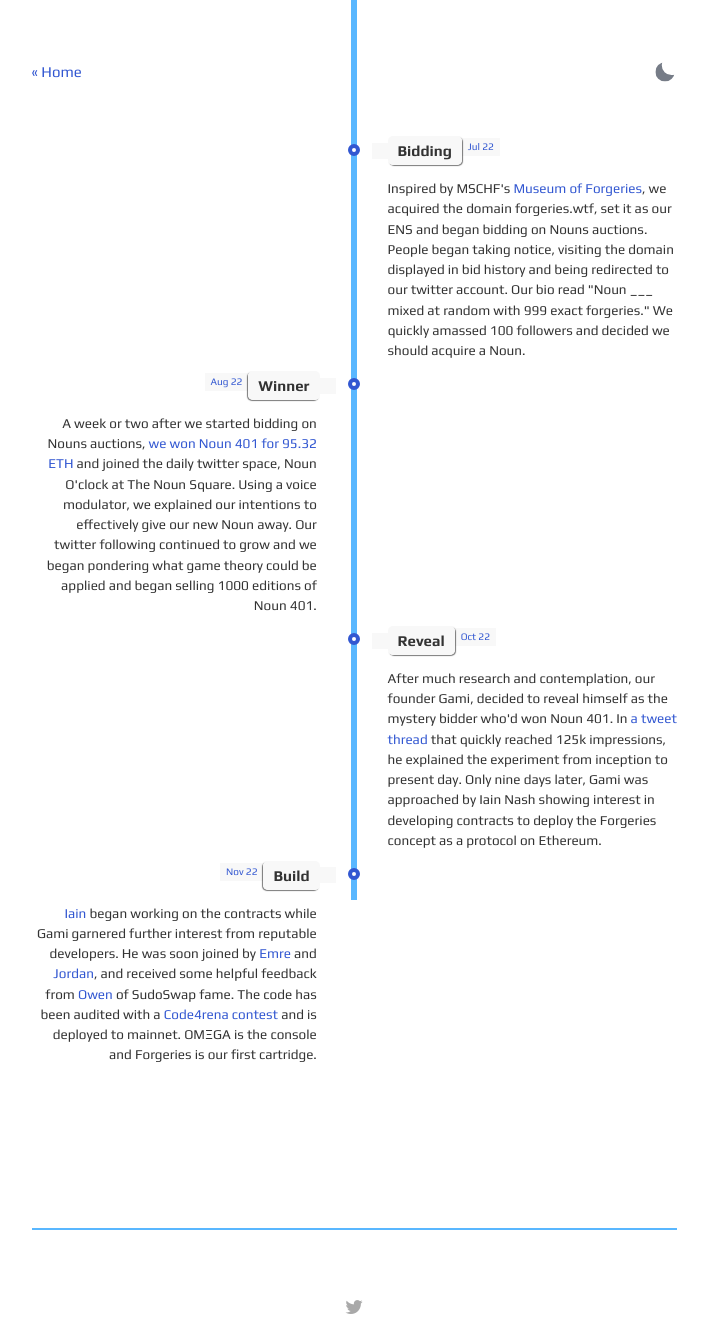
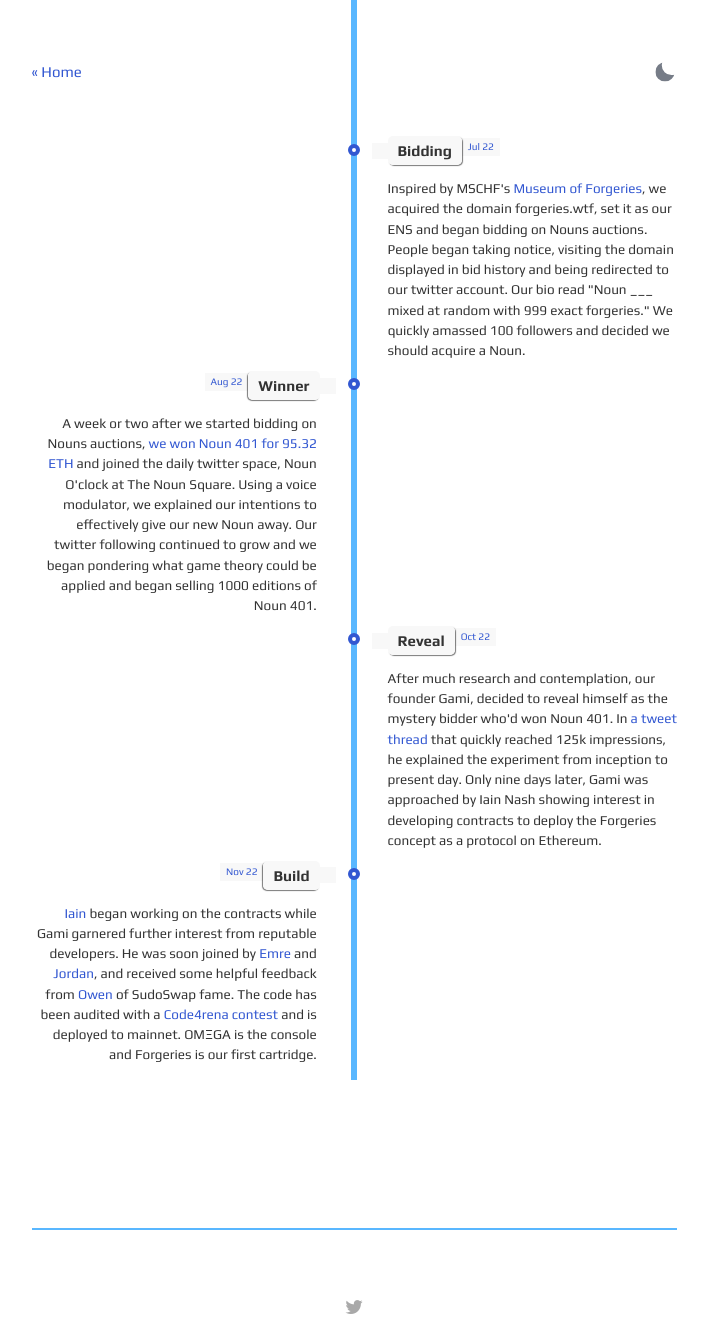
Before and after one commit to 0xigami/omega, a Jekyll site: the page built from about.html, in a window 1280 px wide. Shown: the whole page, without its empty margins (286-994 px from the left). Built offline with Jekyll 4.4.1, drawn with Linux system fonts in a browser that asks for light colours.

Commit message:
Update _main.scss

```diff
--- a/_sass/_main.scss
+++ b/_sass/_main.scss
@@ -581,7 +581,7 @@ $link-color: var(--link-color);
     content: ' ';
     display: block;
     width: 6px;
-    height: 100%;
+    height: 120%;
     margin-left: -3px;
     background: var(--light-text-color);
     z-index: 5;
```
